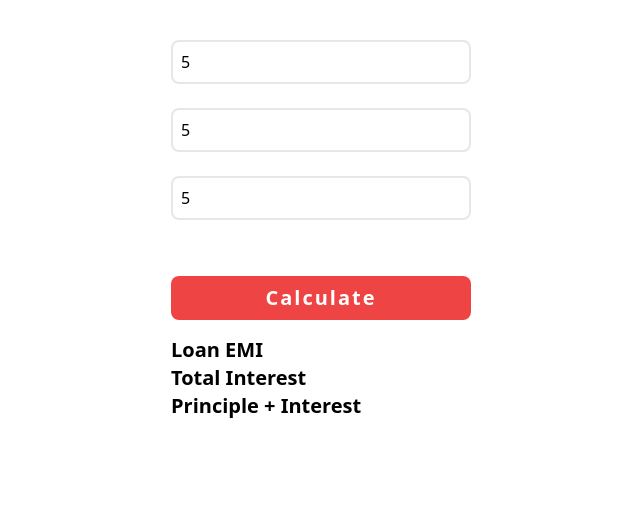
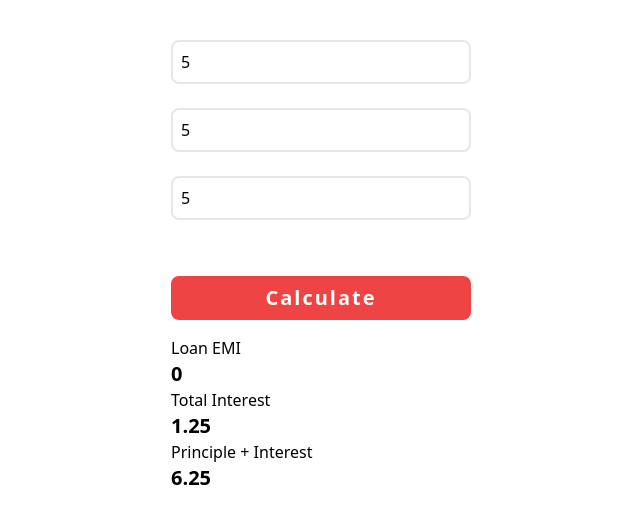
Before and after one commit to pramodreddypandiri/Loan-Calculator, a website: page index.html in a window 1280 px wide. Both pictures are taken after typing "5", "5", "5" into the empty fields and a click on the button "Calculate". Shown: the part 148-672 px from the top of the page, without its empty margins (319-959 px from the left). Drawn offline with nearby package versions, Linux system fonts and the light colour scheme.

Commit message:
added mathematical functions

```diff
--- a/app.js
+++ b/app.js
@@ -2,7 +2,7 @@ const principle = document.getElementById("principle");
 const interest = document.getElementById("interest");
 const tenure = document.getElementById("tenure");
 
-
+const output = document.querySelector(".output");
 const calculateBtn = document.getElementById("calculate");
 
 
@@ -11,12 +11,42 @@ let interestpayable = document.getElementById("interestpayable")
 let totalamount = document.getElementById("totalamount")
 
 calculateBtn.addEventListener('click',() => {
-    if(principle.value && interest.value && tenure.value){
+    if(principle.value > 0 && interest.value > 0 && tenure.value > 0){
+        //console.log(typeof(principle.value));
+          let currInt = interestPayable(principle.value,interest.value,tenure.value);
+            //console.log(currInt)
+          let currTotal = totalAmount(parseInt(principle.value),currInt)
+          //console.log(currTotal);
+          let monthlyEMI = EMI(currTotal,tenure.value);
+          //console.log(monthlyEMI);
+
+        output.classList.toggle("hidden");
+
+        emi.innerHTML = monthlyEMI;
+        interestpayable.innerHTML  = currInt;
+        totalamount.innerHTML  = currTotal;
+
+
 
     }
     else{
-        alert("Enter all fields")
+        alert("Enter all fields with valid numbers")
     }
 
 
-})
+});
+function EMI(t,time){
+    return parseInt((t/(12*time)))
+
+}
+
+function interestPayable(p,r,t){
+    let simpleInterest = (p * r * t)/100;
+    return simpleInterest;
+
+}
+
+function totalAmount(p,i){
+    return p+i;
+
+}
--- a/index.html
+++ b/index.html
@@ -15,25 +15,25 @@
             <form action="post " class="flex flex-col gap-6">
 
             <input class=" border-2 focus:border-black p-2 w-[300px] rounded-lg" type="number" id="principle" name="principle" placeholder="Rupees" >
-            <input class=" border-2 focus:border-black p-2 w-[300px] rounded-lg" type="number" id="interest" name="interest" placeholder="Interest Rate">
-            <input class=" border-2 focus:border-black p-2 w-[300px] rounded-lg" type="number" id="tenure" name="tenure" placeholder="Tenure">
+            <input class=" border-2 focus:border-black p-2 w-[300px] rounded-lg" type="number" id="interest" name="interest" placeholder="Interest Rate(%)">
+            <input class=" border-2 focus:border-black p-2 w-[300px] rounded-lg" type="number" id="tenure" name="tenure" placeholder="Tenure(Y)">
             </form>
         </div>
         <div class="btn">
             <button id="calculate" class="text-xl my-4 tracking-widest font-bold w-[300px] bg-red-500 text-white rounded-lg py-2">Calculate</button>
         </div>
-        <div class="output w-[300px]">
+        <div class="output w-[300px] hidden">
             <div class="emi-div">
-                <h3 class="text-xl font-semibold">Loan EMI</h3>
-                <div id="emi"></div>
+                <h3 class="">Loan EMI</h3>
+                <div class="text-xl font-semibold" id="emi"></div>
             </div>
             <div class="interest-div">
-                <h3 class="text-xl font-semibold">Total Interest</h3>
-                <div id="interestpayable"></div>
+                <h3 class="">Total Interest</h3>
+                <div class="text-xl font-semibold" id="interestpayable"></div>
             </div>
             <div class="totalamount-div">
-                <h3 class="text-xl font-semibold">Principle + Interest</h3>
-                <div id="totalamount"></div>
+                <h3 class="">Principle + Interest</h3>
+                <div class="text-xl font-semibold" id="totalamount"></div>
             </div>
         </div>
     </div>
```
